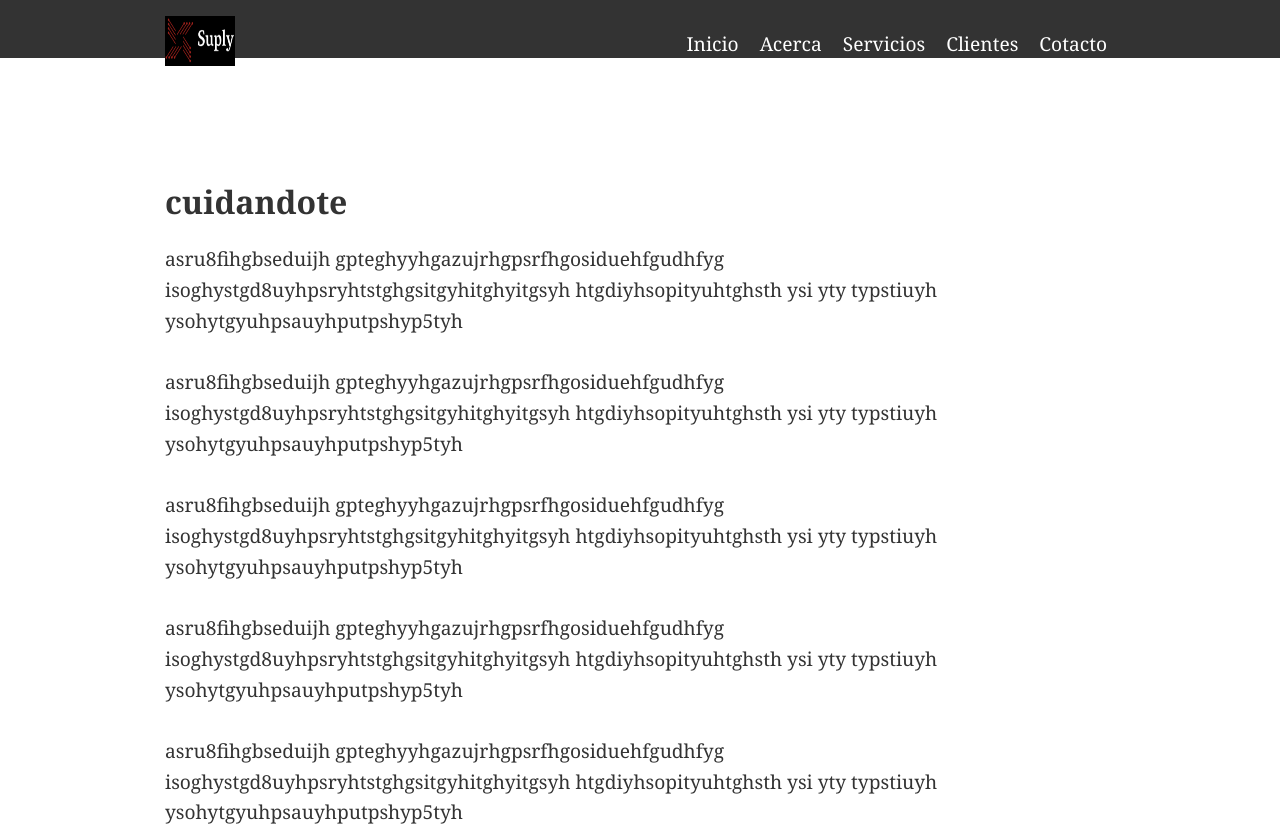
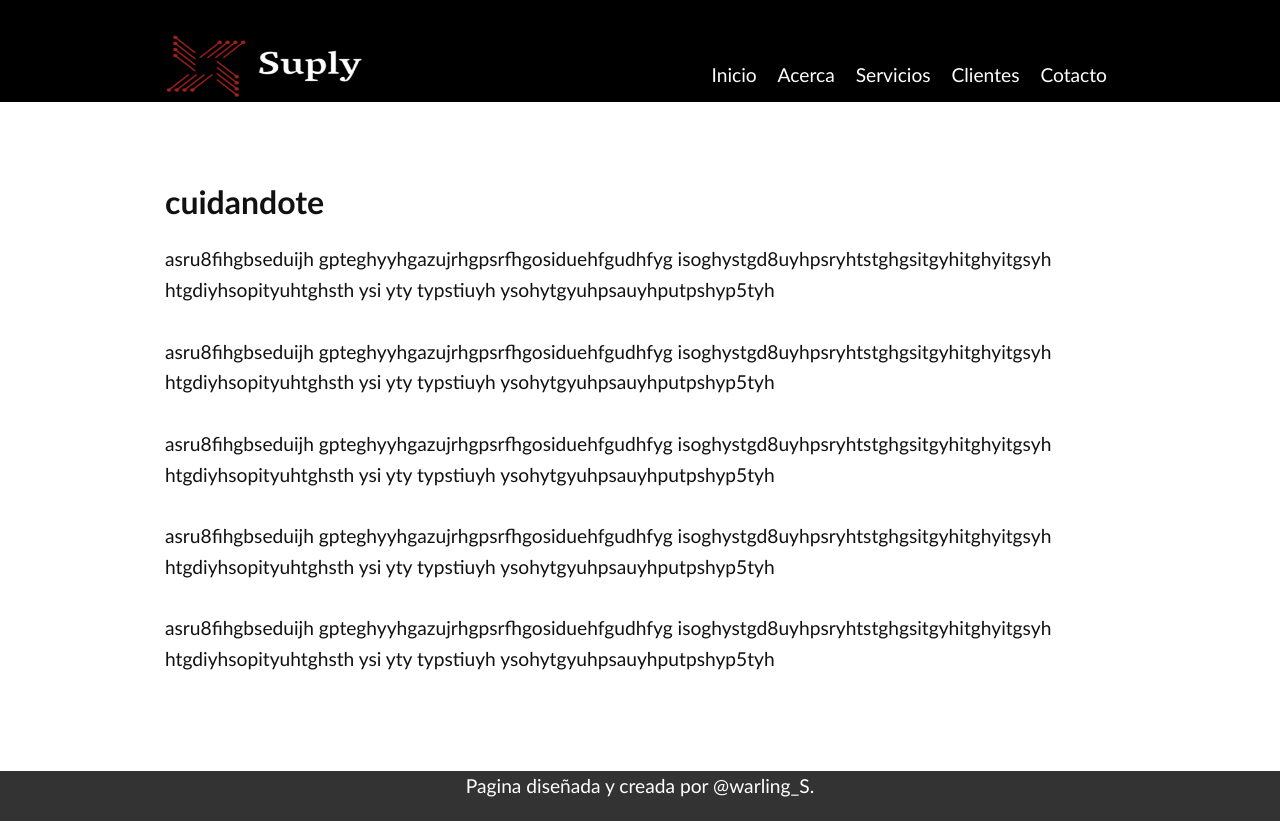
Before and after one commit to Sebastian53615/suply, a plain HTML site: page paginaprin.html in a window 1280 px wide. Shown: the top 831 px of the page. Drawn offline with Linux system fonts and the light colour scheme.

Commit message:
logo agragado
agregue el logo

```diff
--- a/paginaprin.css
+++ b/paginaprin.css
@@ -1,6 +1,6 @@
 body {
-    font-family:Georgia, 'Times New Roman', Times, serif;
-    color:#333;
+    font-family:'Trebuchet MS', 'Lucida Sans Unicode', 'Lucida Grande', 'Lucida Sans', Arial, sans-serif;
+    color:rgb(17, 17, 17);
     font-size: 1.2em;
     line-height: 1.6em;
     margin: 0;
@@ -14,18 +14,18 @@ p {
     margin-bottom: 1.6em;
 }
 .header {
-    background: #333;
+    background: rgb(0, 0, 0);
     color: white;
-    padding: 1rem 0;
-    position: fixed;
+    padding: 2rem 0;
+    position:fixed;
     left: 0;
     top: 0;
     width: 100%;
-    height: 0.7cm;
+    height: 1cm;
 }
 .header a{
     color :white;
-    text-decoration: none;
+    text-decoration:none;
 }
 .container{
     width: 95%;
@@ -40,8 +40,7 @@ p {
 }
 .logo{
     letter-spacing: 9px;
-    font-size: 1.3em;
-    position: 1px 0px 0px 7cm ;
+    font-size: 0;
 }
 .main {
     padding-top: 10rem;
@@ -61,12 +60,11 @@ p {
     border-radius: 5px;
 }
 .navigacion ul li a:hover {
-    background: #4a4a4a;
-
-
+    background: #292929;
 }
 .footer {
-    background: #f2f2f2;
+    background: #333;
+    color:white;
     width: 100%;
     height: 50px;
     text-align: center;
--- a/paginaprin.html
+++ b/paginaprin.html
@@ -12,7 +12,7 @@
 
         <div class="container logo-nav-container">
 
-            <a href="#" class="logo"><img src="Suply.png" width="70" height="50"></a>
+            <a href="#" class="logo"><img src="Suply.png" width="200" height="70"></a>
             <nav class="navigacion">
                 <ul>
                     <li><a href="#">Inicio</a></li>
```
